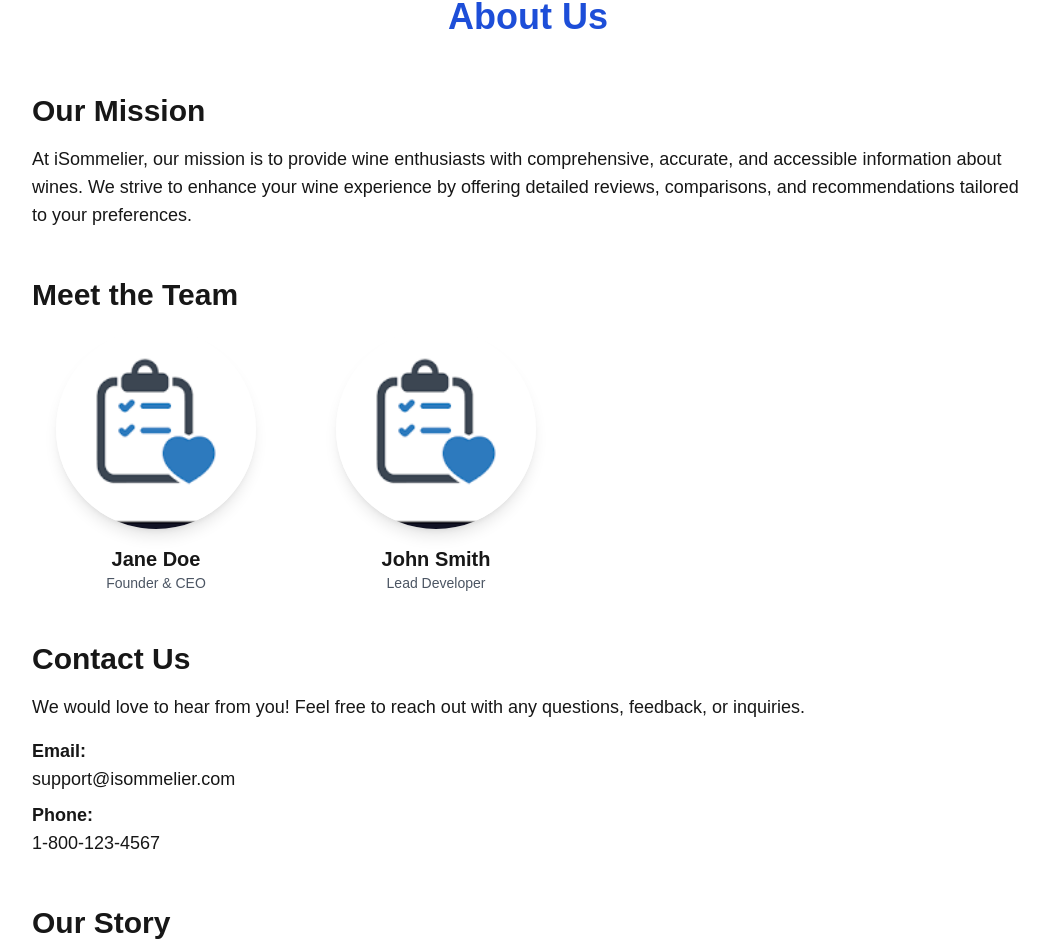
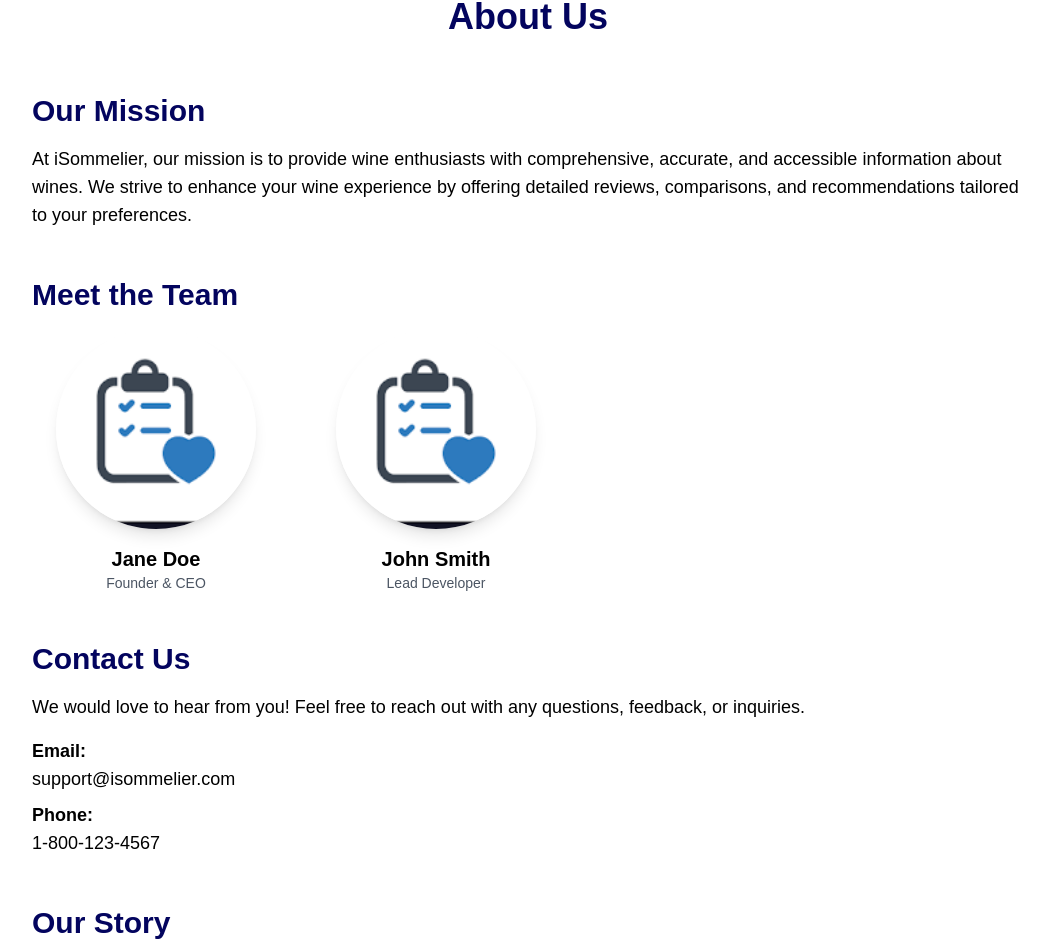
Before and after one commit to apskahlon15/iSommelier, a Next.js app: page /about in a window 1280 px wide. Shown: the part 185-1137 px from the top of the page, without its empty margins (112-1161 px from the left). Built offline with nearby package versions, Linux system fonts and the light colour scheme.

Commit message:
Fix errors in the about page

```diff
--- a/app/about/page.js
+++ b/app/about/page.js
@@ -8,15 +8,17 @@
     <div className="min-h-screen flex flex-col">
       {/* Header */}
       <header className="w-full py-6 text-blue-700 text-center">
-        <h1 className="text-4xl font-bold">About Us</h1>
+        <h1 className="text-4xl font-bold text-[#03045e]">About Us</h1>
       </header>
 
       {/* Main Content */}
       <main className="flex-grow px-4 py-8 max-w-screen-lg mx-auto">
         {/* Mission Statement */}
         <section className="mb-12">
-          <h2 className="text-3xl font-semibold mb-4">Our Mission</h2>
-          <p className="text-lg">
+          <h2 className="text-3xl font-semibold mb-4 text-[#03045e]">
+            Our Mission
+          </h2>
+          <p className="text-lg text-black">
             At iSommelier, our mission is to provide wine enthusiasts with
             comprehensive, accurate, and accessible information about wines. We
             strive to enhance your wine experience by offering detailed reviews,
@@ -26,7 +28,9 @@
 
         {/* Team */}
         <section className="mb-12">
-          <h2 className="text-3xl font-semibold mb-4">Meet the Team</h2>
+          <h2 className="text-3xl font-semibold mb-4 text-[#03045e]">
+            Meet the Team
+          </h2>
           <div className="flex flex-wrap gap-8">
             {/* Team Member 1 */}
             <div className="flex flex-col items-center w-full sm:w-1/2 lg:w-1/4">
@@ -37,7 +41,9 @@
                 height={200}
                 className="rounded-full shadow-lg"
               />
-              <h3 className="text-xl font-semibold mt-4">Jane Doe</h3>
+              <h3 className="text-xl font-semibold mt-4 text-black">
+                Jane Doe
+              </h3>
               <p className="text-sm text-gray-600">Founder & CEO</p>
             </div>
             {/* Team Member 2 */}
@@ -49,7 +55,9 @@
                 height={200}
                 className="rounded-full shadow-lg"
               />
-              <h3 className="text-xl font-semibold mt-4">John Smith</h3>
+              <h3 className="text-xl font-semibold mt-4 text-black">
+                John Smith
+              </h3>
               <p className="text-sm text-gray-600">Lead Developer</p>
             </div>
             {/* Add more team members as needed */}
@@ -58,23 +66,27 @@
 
         {/* Contact Information */}
         <section className="mb-12">
-          <h2 className="text-3xl font-semibold mb-4">Contact Us</h2>
-          <p className="text-lg">
+          <h2 className="text-3xl font-semibold mb-4 text-[#03045e]">
+            Contact Us
+          </h2>
+          <p className="text-lg text-black">
             We would love to hear from you! Feel free to reach out with any
             questions, feedback, or inquiries.
           </p>
           <div className="mt-4">
-            <p className="text-lg font-semibold">Email:</p>
-            <p className="text-lg">support@isommelier.com</p>
-            <p className="text-lg font-semibold mt-2">Phone:</p>
-            <p className="text-lg">1-800-123-4567</p>
+            <p className="text-lg font-semibold text-black">Email:</p>
+            <p className="text-lg text-black">support@isommelier.com</p>
+            <p className="text-lg font-semibold text-black mt-2">Phone:</p>
+            <p className="text-lg text-black">1-800-123-4567</p>
           </div>
         </section>
 
         {/* Additional Information */}
         <section className="mb-12">
-          <h2 className="text-3xl font-semibold mb-4">Our Story</h2>
-          <p className="text-lg">
+          <h2 className="text-3xl font-semibold mb-4 text-[#03045e]">
+            Our Story
+          </h2>
+          <p className="text-lg text-black">
             iSommelier was founded with the goal of simplifying the wine
             selection process. Our team of wine experts and enthusiasts work
             tirelessly to bring you the best recommendations and reviews,
@@ -93,7 +105,6 @@
           </Link>
         </div>
       </main>
-
     </div>
   );
 }
```
